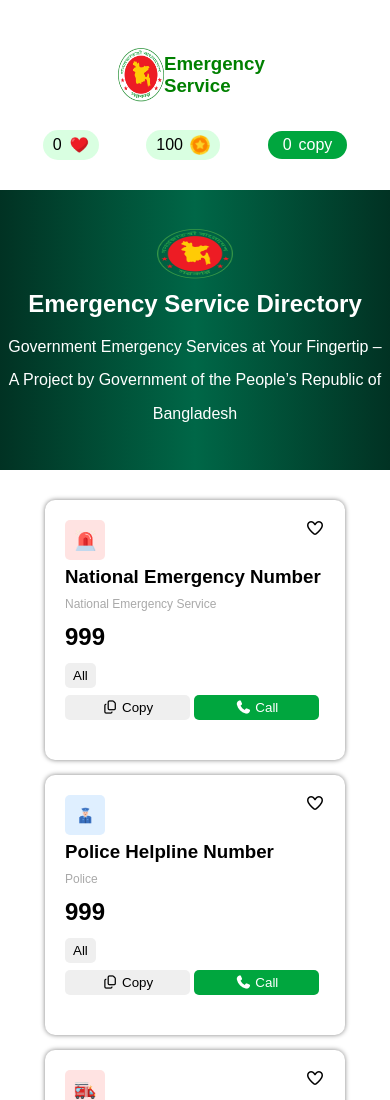
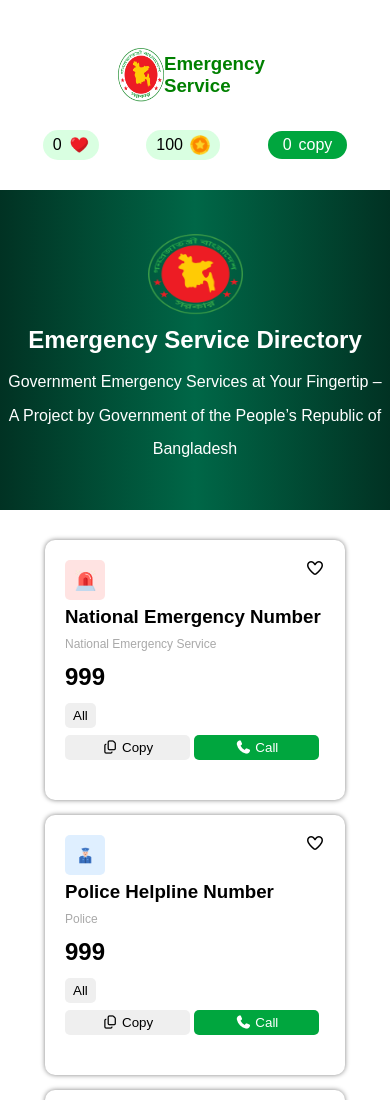
Before and after one commit to saimakhan1/B12-A5-Emergency-Hotline, a plain HTML site: page index.html in a window 390 px wide. Shown: the top 1100 px of the page. Drawn offline with Linux system fonts and the light colour scheme; a web font is replaced by a local one.

Commit message:
responsive design added

```diff
--- a/style.css
+++ b/style.css
@@ -139,12 +139,12 @@
   }
 
   .hero {
-    height: 120px;
-    padding: 60px 35px;
+    height: 190px;
+    padding: 20px 10px;
   }
 
   .hero img {
-    max-height: 50%;
+    height: 40%;
   }
   .mh {
     padding: 30px 5px;
@@ -181,12 +181,12 @@
   }
 
   .hero {
-    height: 250px;
-    padding: 15px 5px;
+    height: 270px;
+    padding: 25px 5px;
   }
   .hero img {
-    height: 20%;
-    width: 20% !important;
+    height: 30%;
+    width: 25% !important;
   }
   .card {
     width: 260px;
```
